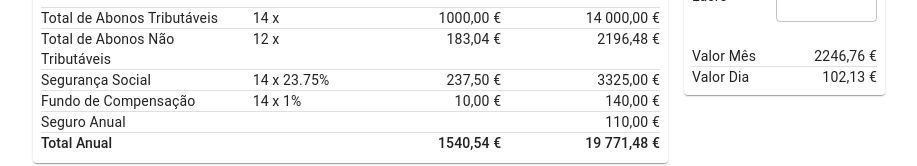
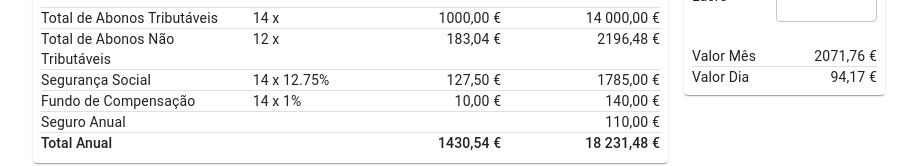
Before and after one commit to edgarmesquita/salary-calculator.github.io, a Next.js app: page / in a window 1280 px wide. Shown: the part 549-715 px from the top of the page, without its empty margins (181-1098 px from the left). Built offline with nearby package versions, Linux system fonts and the light colour scheme.

Commit message:
fixing SS value

```diff
--- a/package.json
+++ b/package.json
@@ -6,7 +6,7 @@
     "build": "next build && next export -o build",
     "start": "next start",
     "lint": "next lint",
-    "deploy": "gh-pages -b master -d build"
+    "deploy": "gh-pages -b main -d build"
   },
   "dependencies": {
     "@emotion/react": "^11.10.5",
--- a/src/pages/index.tsx
+++ b/src/pages/index.tsx
@@ -36,7 +36,7 @@ interface State {
 const allowances = getAllowances();
 const totalDays = 22;
 const ss = 0.11;
-const corpSs = 0.2375;
+const corpSs = 0.1275;
 const status = [
   { id: 1, name: "Não casado", married: false, holders: 1 },
   { id: 2, name: "Casado único titular", married: true, holders: 1 },
```
